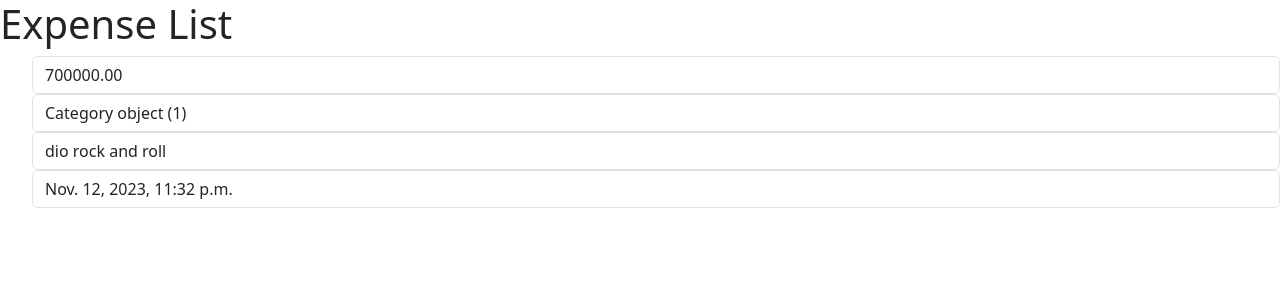
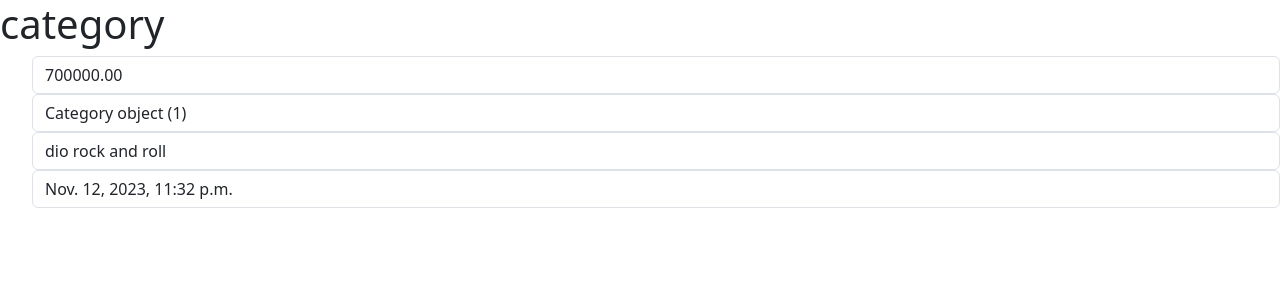
Before and after one commit to diomaster/budgetlyapp, a Django app: page / in a window 1280 px wide. Shown: the top 300 px of the page. Run offline with Django 4.2, Linux system fonts and the light colour scheme; data comes from the database, SQL or seed files in the repository; some libraries are stand-ins or nearby versions.

Commit message:
changed h1 to category

```diff
--- a/expenses/templates/expenses/expense_list.html
+++ b/expenses/templates/expenses/expense_list.html
@@ -7,7 +7,7 @@
     {% bootstrap_javascript %}
 </head>
 <body>
-    <h1>Expense List</h1>
+    <h1>category</h1>
     <ul>
         {% for expense in expenses %}
             <li class="form-control">{{ expense.amount }}</li>
```
